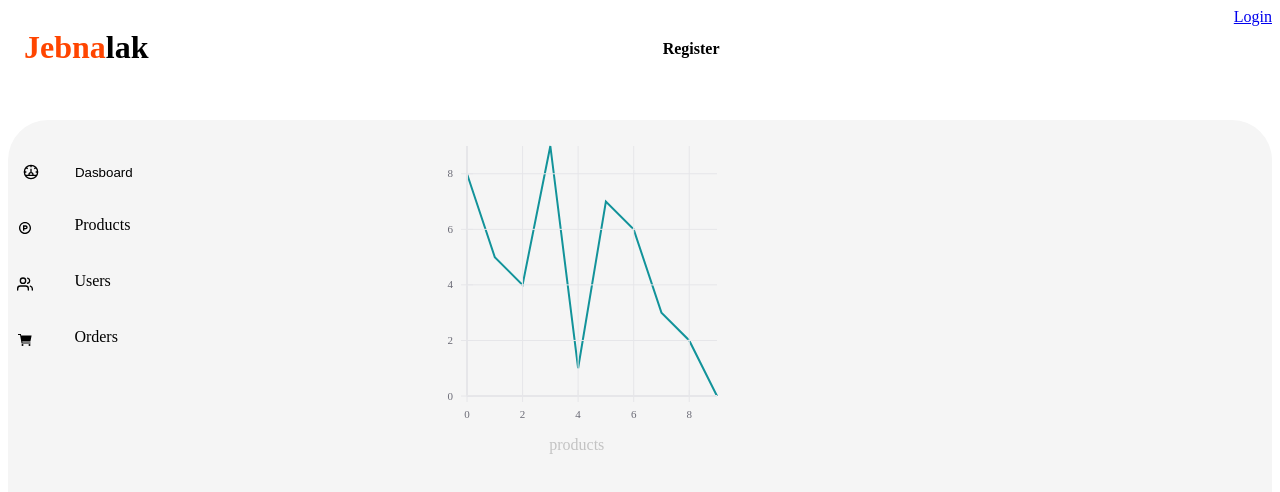
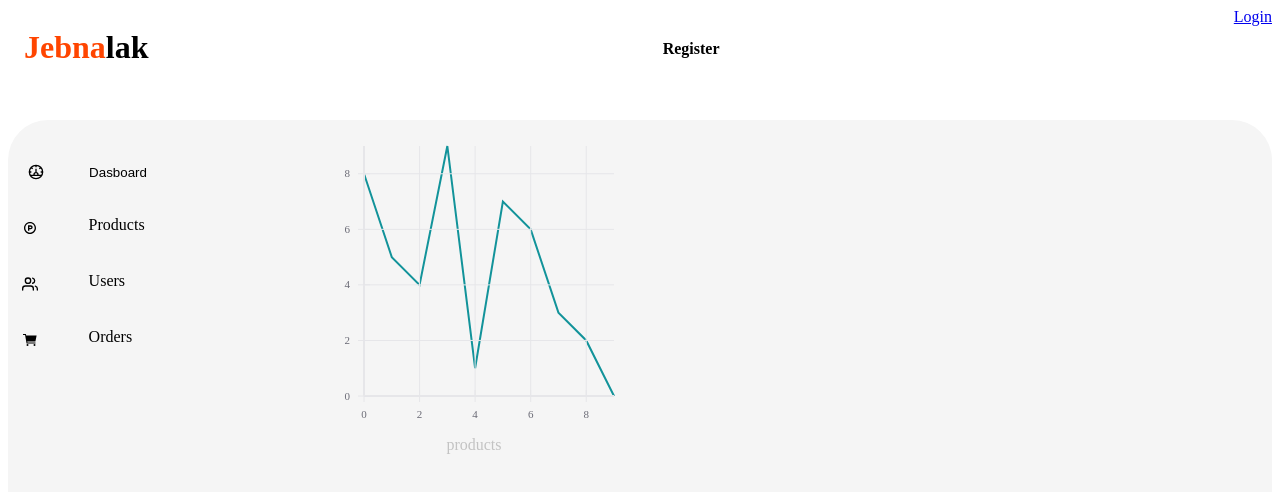
Before and after one commit to C4-Rubaalnadi/MERAKI_Academy_Project_5, a React (Create React App) app in the folder frontend/: page /admin in a window 1280 px wide. Shown: the top 492 px of the page. Built offline with nearby package versions, Linux system fonts and the light colour scheme.

Commit message:
update chart css

```diff
--- a/frontend/src/components/admin/admin.css
+++ b/frontend/src/components/admin/admin.css
@@ -59,15 +59,22 @@
 
 }
 .midPage{
-    flex:2.5;
+    flex:3;
     margin-top: 2ch;
     display: flex;
     flex-direction: column;
-    align-items: center;
+
+
 
 }
 
-.leftPage{
+.chart{
+    display: flex;
+    flex-direction: row;
+    justify-content: space-around;
+}
+
+/* .leftPage{
     flex:1.5;
     margin-top: 2ch;
-}
+} */
```
